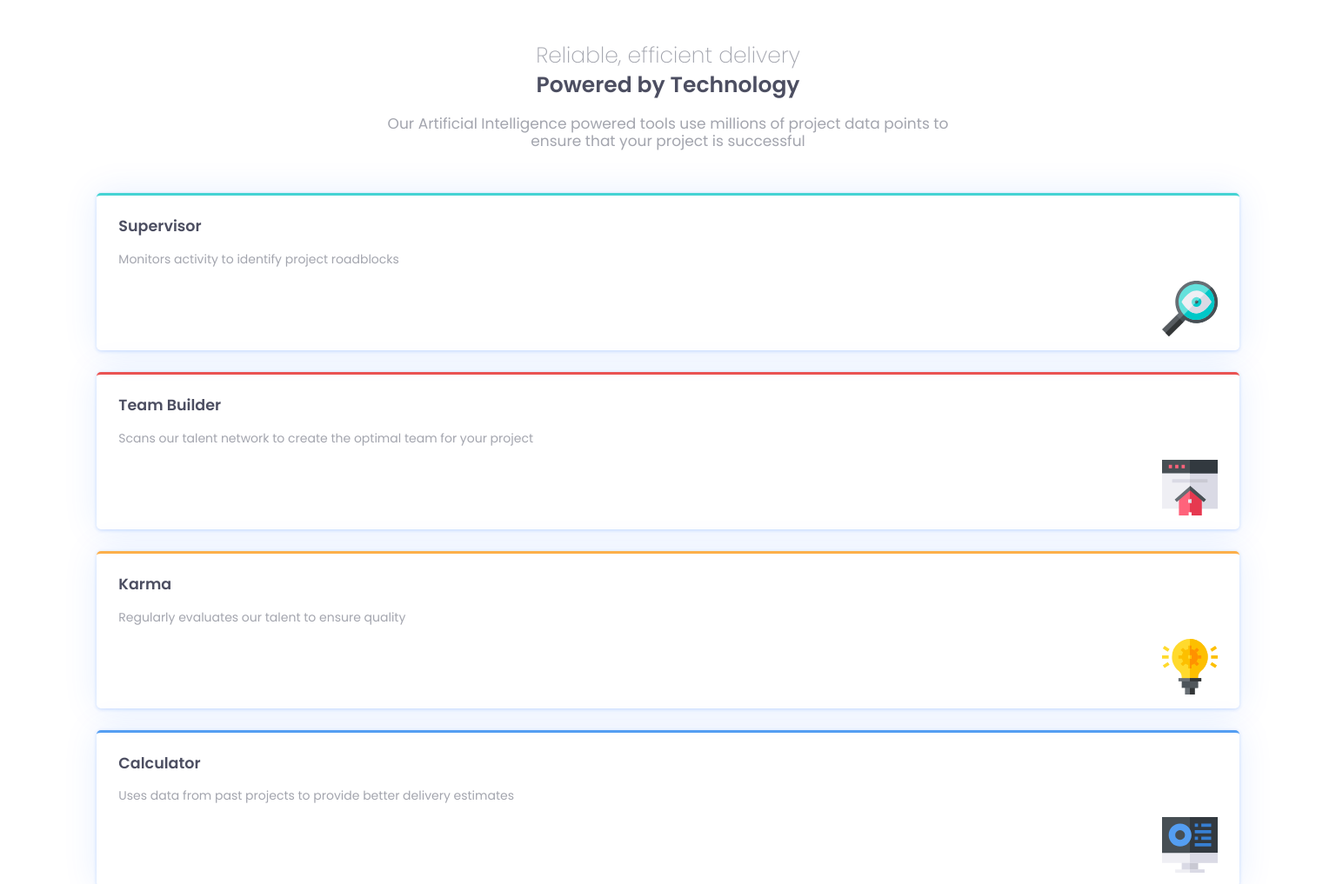
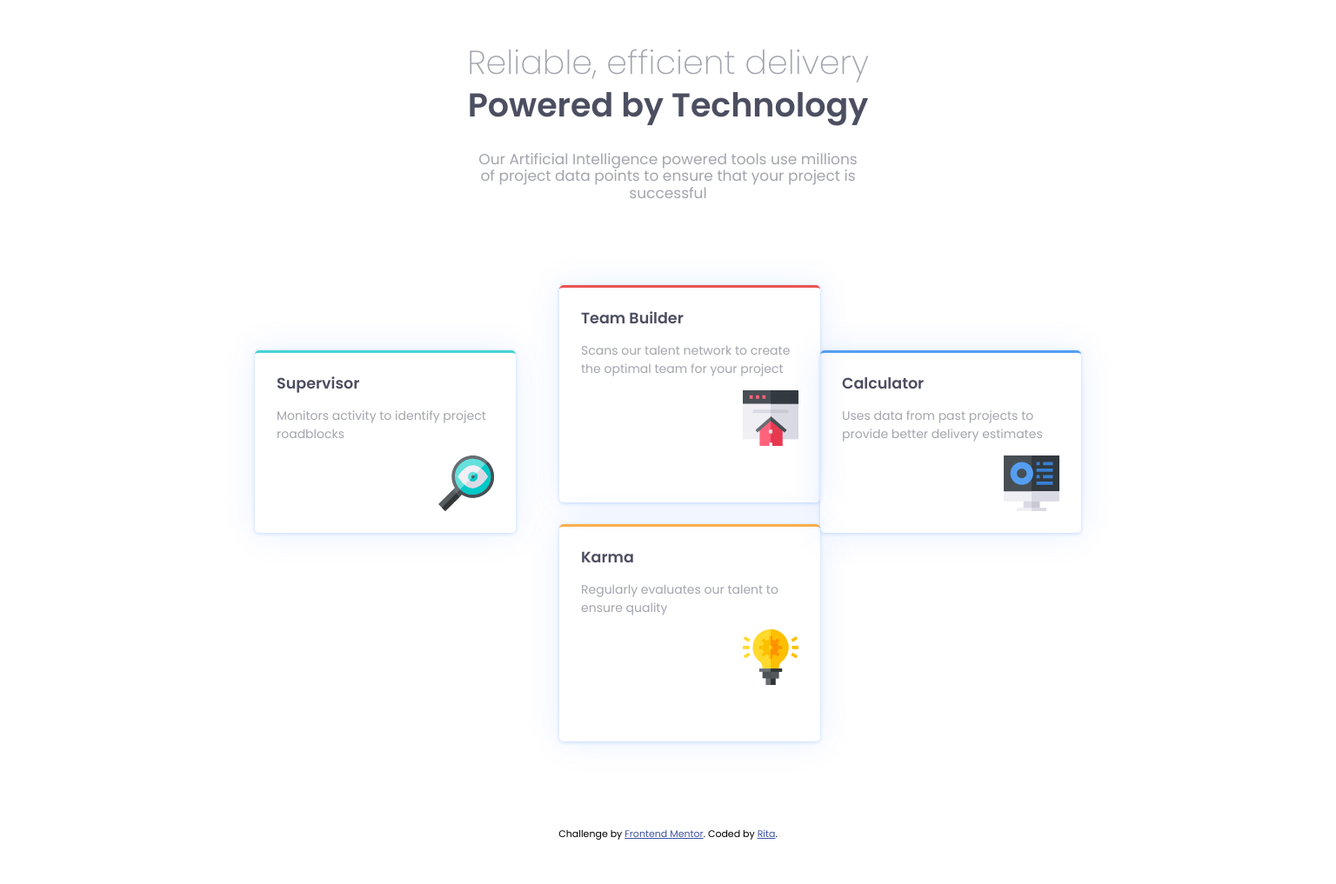
Before and after one commit to ritazlatnik/four-card-feature-section-master-fm1, a plain HTML site: page index.html in a window 1536 px wide. Shown: the top 1017 px of the page at 87% size. After the commit the page ends 986 px from the top, so only its background shows below. Drawn offline with Linux system fonts and the light colour scheme.

Commit message:
Added responsive design for desktop

```diff
--- a/css/styles.css
+++ b/css/styles.css
@@ -144,7 +144,60 @@ footer {
 
 @media (min-width: 1440px) {
 
+    .main {
+        width: 85%;
+    }
+
+    header {
+        margin: 50px 0 20px;
+    }
+
+    h1, h2 {
+        font-size: 38px;
+    }
+
     header p {
-        margin: 0 400px;
+        margin: 0 425px;
     }
+
+    section {
+        display: flex;
+        flex-direction: row;
+        justify-content: center;
+        padding-bottom: 150px;
+    }
+
+    section .block {
+        width: 300px;
+        height: 250px;
+        margin: 25px;
+        padding-bottom: 25px;
+    }
+
+    section .cyan {
+        margin: 150px 25px;
+        height: 25%;
+    }
+
+    section .blue {
+        margin: 150px 25px;
+        height: 25%;
+    }
+
+    section .center {
+        flex-direction: column;
+        justify-content: space-evenly;
+        box-shadow: none;
+        padding: 25px 0;
+        margin: 25px 0;
+    }
+
+    section .red {
+        padding-bottom: 80px;
+    }
+
+    section .orange {
+        padding-bottom: 80px;
+    }
+
 }
--- a/index.html
+++ b/index.html
@@ -46,6 +46,7 @@
         <img src="./images/icon-supervisor.svg" alt="supervisor" class="align-right">
       </div>
 
+      <div class="block center">
         <div class="block red">
           <h3>Team Builder</h3>
           <p>Scans our talent network to create the optimal team for your project</p>
@@ -56,6 +57,7 @@
           <h3>Karma</h3>
           <p>Regularly evaluates our talent to ensure quality</p>
           <img src="./images/icon-karma.svg" alt="karma" class="align-right">
+        </div>
       </div>
 
       <div class="block blue">
```
Lines whose indentation alone changed are shown as unchanged.
